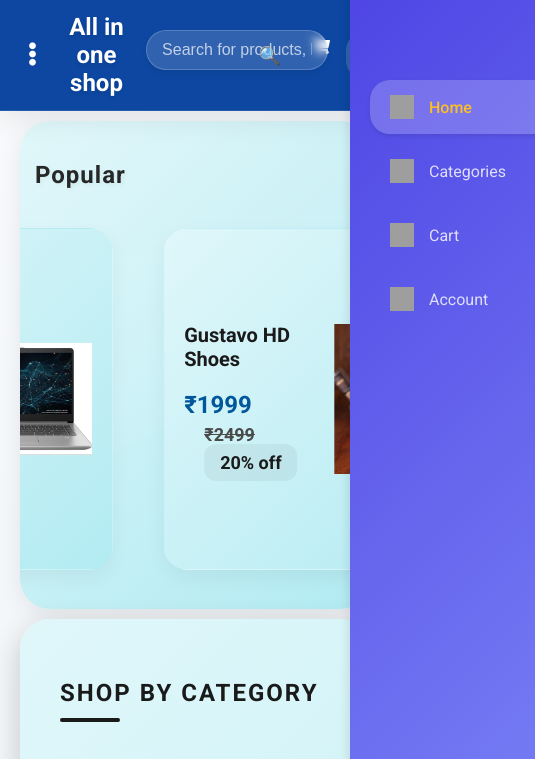
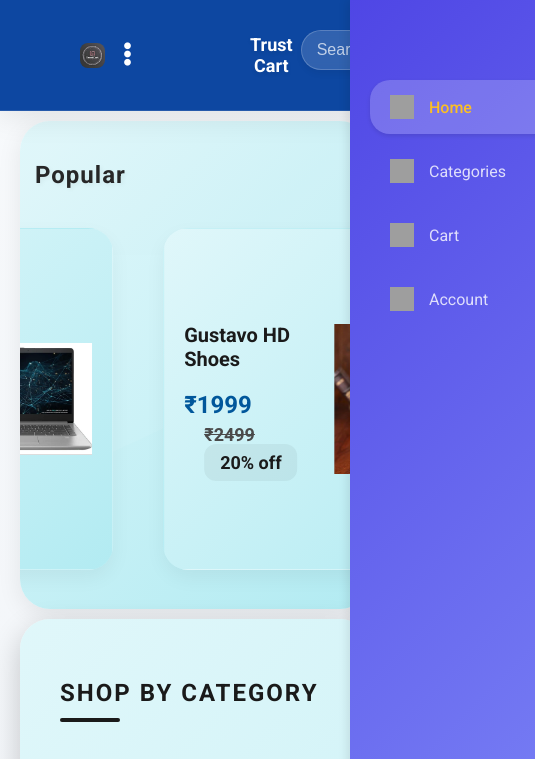
Before and after one commit to SiddeshHub/index.html, a plain HTML site: page index.html in a window 390 px wide. Shown: the top 759 px of the page, 535 px wide, since content can reach past the window. Drawn offline with Linux system fonts and the light colour scheme; grey boxes are pictures that could not be loaded.

Commit message:
initial commit

```diff
--- a/index.html
+++ b/index.html
@@ -60,27 +60,31 @@
             gap: 30px; /* Increase gap between flex items */
         }
 
-        /* Left Header Group - Now empty or can be removed if not needed for other elements */
+        /* Left Header Group */
         .left-header-group {
             display: flex;
             align-items: center;
-            gap: 20px; /* Gap between search and cart */
-            /* This group will now be on the left implicitly */
-            order: 1; /* Ensure it stays on the left, though it might be empty */
-            margin-right: auto; /* Push subsequent items to the right */
-        }
-
-        /* Logo Section */
+            gap: 20px;
+            order: 1;
+            margin-right: auto;
+            margin-left: -100px; /* Increased left margin to move logo further left */
+        }
+
+        /* Logo Section - Now only contains text */
         .logo-section {
-            text-align: center; /* Center the text */
-            /* Removed order to rely on default flow and margin auto */
-            margin: 0 auto; /* Center the logo */
-            order: 2; /* Place logo second */
+            text-align: center;
+            margin: 0 auto;
+            order: 2;
+            position: relative;
+            width: 100%;
+            display: flex;
+            justify-content: center;
+            align-items: center;
         }
 
         .logo {
             color: white;
-            font-size: 60px; /* Even larger font size */
+            font-size: 60px;
             font-weight: 600;
             text-decoration: none;
             display: flex;
@@ -89,9 +93,17 @@
             text-shadow: 0 2px 4px rgba(0,0,0,0.1);
         }
 
-        .logo img {
-            height: 35px;
-            margin-right: 12px;
+        .logo span {
+            color: white;
+            font-size: 24px;
+            font-weight: 600;
+        }
+
+        .logo-img {
+            height: 100px; /* Increased height */
+            width: 100px; /* Increased width */
+            border-radius: 8px;
+            object-fit: cover;
         }
 
         .logo .explore {
@@ -771,6 +783,23 @@
                 height: 18px;
                 font-size: 10px;
             }
+
+            .logo {
+                font-size: 40px;
+            }
+
+            .logo span {
+                font-size: 20px;
+            }
+
+            .logo-img {
+                height: 70px; /* Adjusted for tablets */
+                width: 70px;
+            }
+
+            .left-header-group {
+                margin-left: -50px; /* Adjusted for tablets */
+            }
         }
 
         @media (max-width: 576px) {
@@ -780,6 +809,23 @@
 
             .nav-item {
                 padding: 8px;
+            }
+
+            .logo {
+                font-size: 30px;
+            }
+
+            .logo span {
+                font-size: 18px;
+            }
+
+            .logo-img {
+                height: 25px;
+                width: 25px;
+            }
+
+            .left-header-group {
+                margin-left: -30px; /* Adjusted for mobile */
             }
         }
 
@@ -1070,7 +1116,7 @@
             }
 
             .logo {
-                font-size: 30px; /* Further adjust font size */
+                font-size: 40px; /* Further adjust font size */
             }
 
             .card-icon-button,
@@ -1190,6 +1236,15 @@
             .grocery-item-discount {
                 font-size: 14px;
             }
+
+            .logo-img {
+                height: 30px;
+                width: 30px;
+            }
+
+            .left-header-group {
+                margin-left: -50px; /* Adjusted for tablets */
+            }
         }
 
         @media (max-width: 576px) {
@@ -1203,7 +1258,7 @@
             }
 
             .logo {
-                font-size: 24px; /* Further reduce font size */
+                font-size: 30px; /* Further reduce font size */
             }
 
             .card-icon-button,
@@ -1313,6 +1368,51 @@
             .grocery-item-original-price,
             .grocery-item-discount {
                 font-size: 12px;
+            }
+
+            .logo-img {
+                height: 25px;
+                width: 25px;
+            }
+
+            .left-header-group {
+                margin-left: -30px; /* Adjusted for mobile */
+            }
+        }
+
+        @media (max-width: 1200px) {
+            .logo {
+                padding-left: 500px;
+            }
+        }
+
+        @media (max-width: 992px) {
+            .logo {
+                padding-left: 200px;
+            }
+        }
+
+        @media (max-width: 768px) {
+            .logo {
+                font-size: 40px;
+                padding-left: 150px;
+            }
+
+            .logo-img {
+                height: 30px;
+                width: 30px;
+            }
+        }
+
+        @media (max-width: 576px) {
+            .logo {
+                font-size: 30px;
+                padding-left: 100px;
+            }
+
+            .logo-img {
+                height: 25px;
+                width: 25px;
             }
         }
     </style>
@@ -1321,15 +1421,17 @@
     <!-- Header/Navbar -->
     <header class="header">
         <div class="nav-container">
-            <!-- Left Header Group - Now empty or can be removed if not needed for other elements -->
+            <!-- Left Header Group - Now contains logo -->
             <div class="left-header-group">
-
+                <a href="dress/WhatsApp Image 2025-05-26 at 09.52.32_331cdb18.jpg" class="logo">
+                    <img src="dress/WhatsApp Image 2025-05-26 at 09.52.32_331cdb18.jpg" alt="Logo" class="logo-img">
+                </a>
             </div>
 
-            <!-- Logo -->
+            <!-- Logo Section - Now only contains text -->
             <div class="logo-section">
                 <a href="#" class="logo">
-                      <span>All in one shop</span>
+                    <span>Trust Cart</span>
                 </a>
             </div>
 
@@ -2324,13 +2426,7 @@
                 originalPrice: 199,
                 discount: '25% off'
             },
-            {
-                image: 'dress/populor/brown-leather-sandals-product-showcase-r7zqnbq8r6n782wf.png"',
-                name: 'Butter Chicken',
-                price: 299,
-                originalPrice: 399,
-                discount: '25% off'
-            },
+
             {
                 image: 'dress/food/WhatsApp Image 2025-05-23 at 01.07.32_439636ec.jpg',
                 name: 'Biryani Special',
```
Also changed, not shown: dress/WhatsApp Image 2025-05-26 at 09.52.32_331cdb18.jpg (added).
